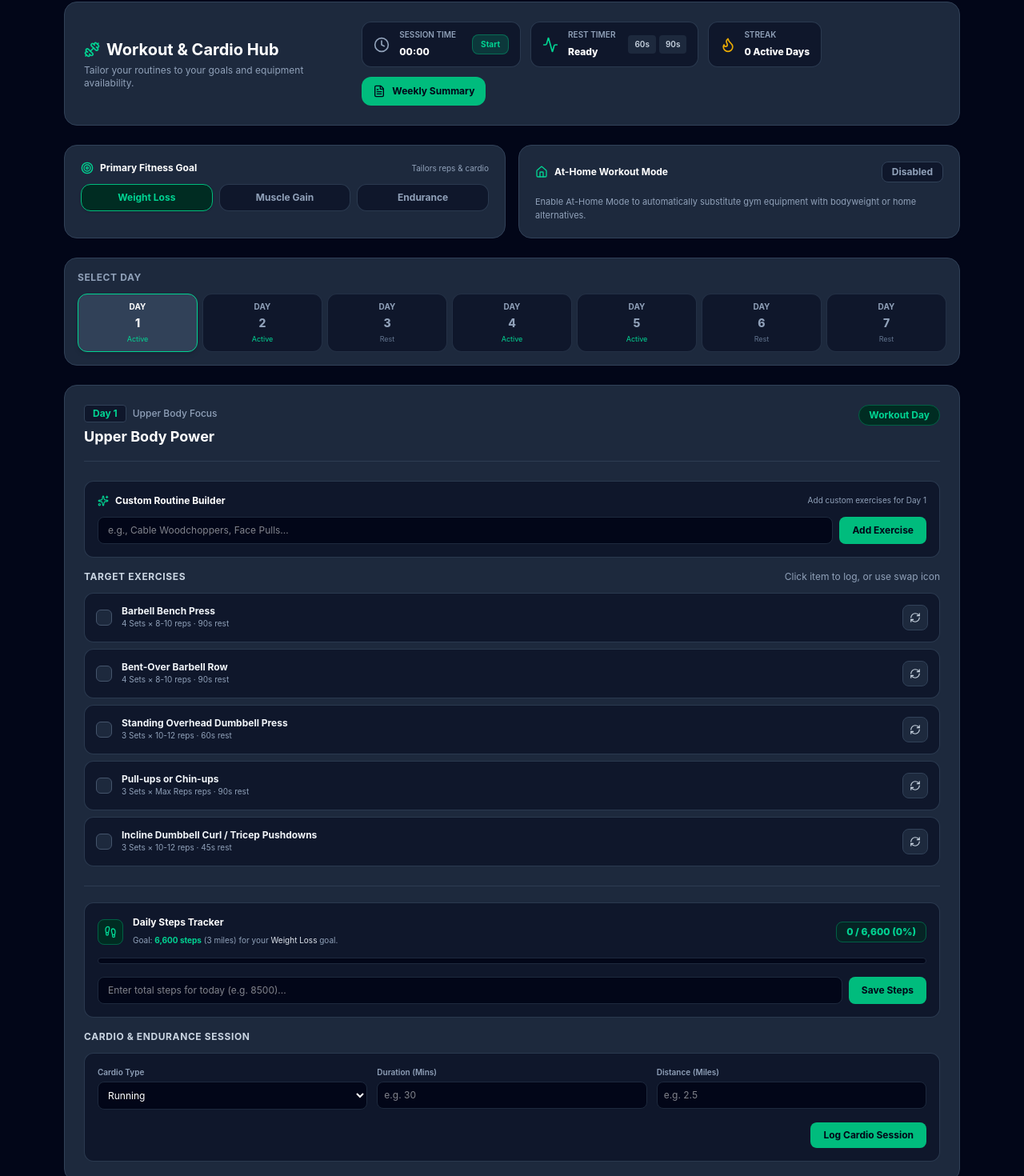
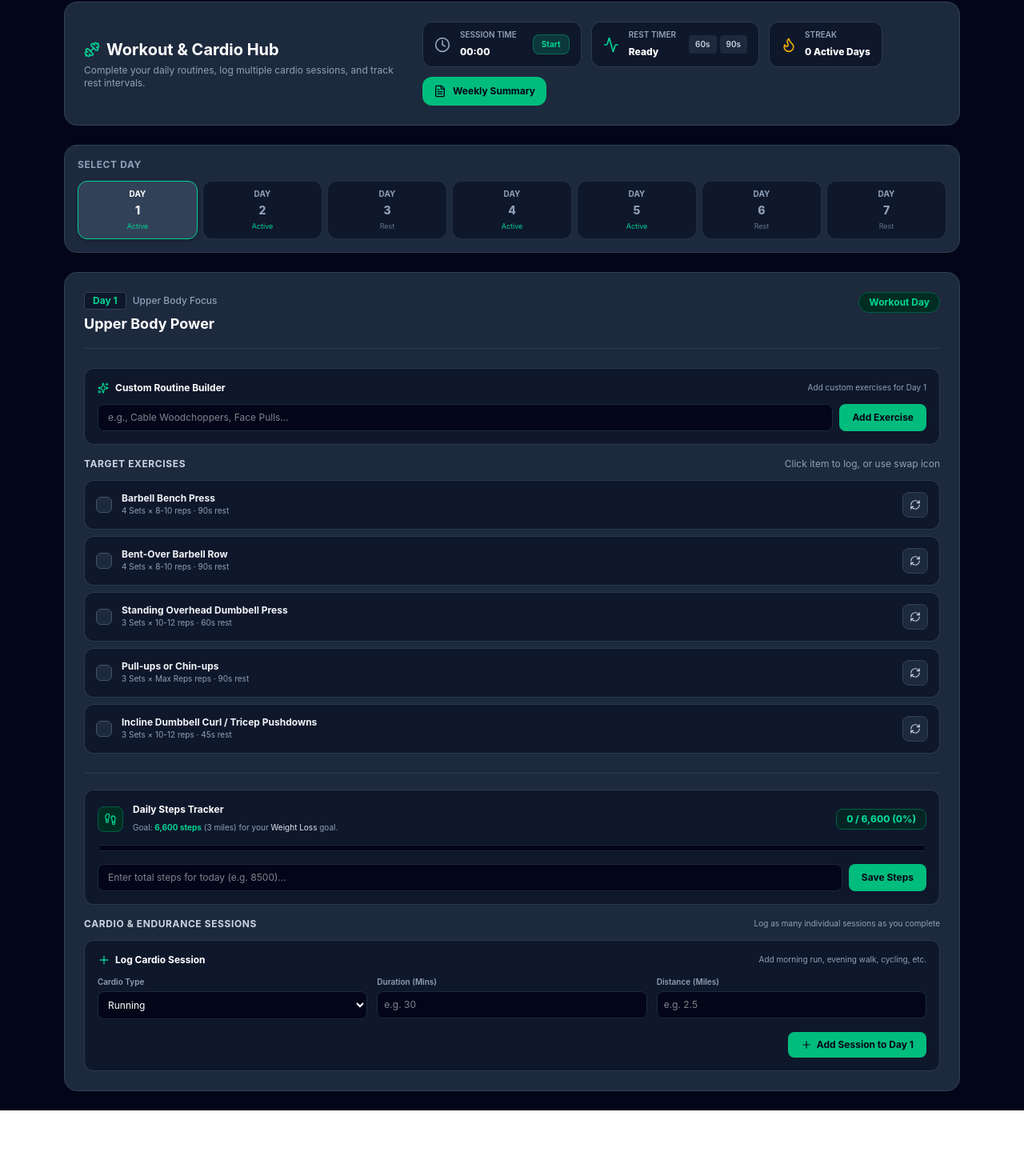
Before and after one commit to kbenson125/fitpulse, a React (Vite) app: page / in a window 1280 px wide. Shown: the part 87-1557 px from the top of the page at 80% size. After the commit the page ends 1475 px from the top, so only its background shows below. Built offline with nearby package versions, Linux system fonts and the light colour scheme.

Commit message:
moved fitness goal to profile settings to clean up dashboard

```diff
--- a/src/components/ProgressTracker.jsx
+++ b/src/components/ProgressTracker.jsx
@@ -36,9 +36,17 @@ export default function ProgressTracker({ profile = {}, setProfile }) {
     profile.targetDate || new Date(Date.now() + 60 * 24 * 60 * 60 * 1000).toISOString().split('T')[0]
   );
 
-  // Load weight logs strictly from profile/storage, defaulting to an EMPTY array (no hardcoded mock entries)
+  // Load weight logs strictly from profile/storage, defaulting to an EMPTY array
   const [weightLogs, setWeightLogs] = useState(() => {
     return profile.weightHistory || [];
+  });
+
+  // Fixed baseline weight anchor for steady weekly goals (locked to the first entry or initial profile weight)
+  const [baselineWeight, setBaselineWeight] = useState(() => {
+    if (profile.weightHistory && profile.weightHistory.length > 0) {
+      return profile.weightHistory[0].weight;
+    }
+    return profile.currentWeight || profile.startingWeight || 180;
   });
 
   // Sync log changes back to profile
@@ -56,16 +64,11 @@ export default function ProgressTracker({ profile = {}, setProfile }) {
     }
   };
 
-  // Determine actual start weight and current weight dynamically
-  const startWeight = useMemo(() => {
-    if (weightLogs.length > 0) return weightLogs[0].weight;
-    return profile.currentWeight || profile.startingWeight || 0;
-  }, [weightLogs, profile]);
-
+  // Determine actual current weight dynamically from latest log
   const currentWeight = useMemo(() => {
     if (weightLogs.length > 0) return weightLogs[weightLogs.length - 1].weight;
-    return profile.currentWeight || startWeight;
-  }, [weightLogs, profile, startWeight]);
+    return profile.currentWeight || baselineWeight;
+  }, [weightLogs, profile, baselineWeight]);
 
   // Add New Weight Entry
   const handleAddWeight = (e) => {
@@ -78,6 +81,12 @@ export default function ProgressTracker({ profile = {}, setProfile }) {
     };
 
     const updated = [...weightLogs, newLog].sort((a, b) => new Date(a.date) - new Date(b.date));
+
+    // If this is the very first log, update the baseline anchor
+    if (weightLogs.length === 0) {
+      setBaselineWeight(parseFloat(newWeight));
+    }
+
     updateLogs(updated);
     setNewWeight('');
   };
@@ -88,10 +97,10 @@ export default function ProgressTracker({ profile = {}, setProfile }) {
   };
 
   // -------------------------------------------------------------
-  // Milestone & Overall Progress Logic
+  // Milestone & Overall Progress Logic (Locked to Baseline)
   // -------------------------------------------------------------
   const milestoneAnalysis = useMemo(() => {
-    if (!currentWeight || !targetWeight) {
+    if (!baselineWeight || !targetWeight) {
       return {
         totalWeeks: 0,
         totalWeightToChange: 0,
@@ -111,8 +120,8 @@ export default function ProgressTracker({ profile = {}, setProfile }) {
     const totalDays = Math.max(1, Math.ceil(diffTime / (1000 * 60 * 60 * 24)));
     const totalWeeks = Math.max(1, Math.round(totalDays / 7));
 
-    const totalWeightToChange = startWeight ? startWeight - targetWeight : 0;
-    const weightChangeSoFar = startWeight ? startWeight - currentWeight : 0;
+    const totalWeightToChange = baselineWeight - targetWeight;
+    const weightChangeSoFar = baselineWeight - currentWeight;
     const totalRemaining = currentWeight - targetWeight;
 
     let progressPercent = 0;
@@ -120,7 +129,9 @@ export default function ProgressTracker({ profile = {}, setProfile }) {
       progressPercent = Math.min(100, Math.max(0, Math.round((weightChangeSoFar / totalWeightToChange) * 100)));
     }
 
-    const lbsPerWeek = Math.round((totalRemaining / totalWeeks) * 10) / 10;
+    // Steady weekly drop rate based on fixed baseline to goal target over total weeks
+    const totalPoundsToLose = baselineWeight - targetWeight;
+    const lbsPerWeek = Math.round((totalPoundsToLose / totalWeeks) * 10) / 10;
     const isSafePace = lbsPerWeek <= 2.0 && lbsPerWeek >= -2.0;
 
     const checkpoints = [];
@@ -128,7 +139,8 @@ export default function ProgressTracker({ profile = {}, setProfile }) {
       const milestoneDate = new Date();
       milestoneDate.setDate(today.getDate() + i * 7);
 
-      const targetForWeek = Math.round((currentWeight - (lbsPerWeek * i)) * 10) / 10;
+      // Fixed step-down from baseline weight each week
+      const targetForWeek = Math.round((baselineWeight - (lbsPerWeek * i)) * 10) / 10;
 
       checkpoints.push({
         weekNum: i,
@@ -150,7 +162,7 @@ export default function ProgressTracker({ profile = {}, setProfile }) {
       isSafePace,
       checkpoints
     };
-  }, [startWeight, currentWeight, targetWeight, targetDate]);
+  }, [baselineWeight, currentWeight, targetWeight, targetDate]);
 
   return (
     <section className="space-y-6">
@@ -161,15 +173,15 @@ export default function ProgressTracker({ profile = {}, setProfile }) {
             <h2 className="text-xl font-bold text-white flex items-center gap-2">
               <TrendingDown className="text-emerald-400 w-5 h-5" /> Weight & Goal Progress Tracker
             </h2>
-            <p className="text-xs text-slate-400">Log your weight entries to generate customized weekly milestones.</p>
+            <p className="text-xs text-slate-400">Log your weight entries against your fixed weekly milestone plan.</p>
           </div>
         </div>
 
         <div className="grid grid-cols-2 sm:grid-cols-4 gap-4 text-center">
           <div className="bg-slate-900 p-3 rounded-xl border border-slate-700/60">
-            <span className="text-xs text-slate-400 block">Starting Weight</span>
+            <span className="text-xs text-slate-400 block">Baseline Start</span>
             <span className="text-lg font-bold text-slate-300">
-              {startWeight ? `${startWeight} lbs` : 'Not Set'}
+              {baselineWeight ? `${baselineWeight} lbs` : 'Not Set'}
             </span>
           </div>
           <div className="bg-slate-900 p-3 rounded-xl border border-slate-700/60">
@@ -213,7 +225,7 @@ export default function ProgressTracker({ profile = {}, setProfile }) {
           </div>
 
           <div className="flex justify-between text-xs text-slate-400 font-medium px-1">
-            <span>Start: {startWeight ? `${startWeight} lbs` : '--'}</span>
+            <span>Baseline: {baselineWeight ? `${baselineWeight} lbs` : '--'}</span>
             <span className="text-amber-400 font-bold">
               {milestoneAnalysis.totalRemaining > 0
                 ? `${milestoneAnalysis.totalRemaining} lbs remaining`
@@ -390,7 +402,7 @@ export default function ProgressTracker({ profile = {}, setProfile }) {
             </h3>
             <p className="text-xs text-slate-400">
               {milestoneAnalysis.checkpoints.length > 0
-                ? `Break down your ${milestoneAnalysis.totalWeeks}-week journey into manageable weekly milestones.`
+                ? `Your steady roadmap from baseline to goal over ${milestoneAnalysis.totalWeeks} weeks.`
                 : 'Enter your target date and weight to calculate your weekly checkpoints.'}
             </p>
           </div>
@@ -438,9 +450,9 @@ export default function ProgressTracker({ profile = {}, setProfile }) {
                   </div>
 
                   <div className="text-[11px] text-slate-400 border-t border-slate-800 pt-2 flex justify-between">
-                    <span>Delta from start:</span>
+                    <span>Drop from baseline:</span>
                     <span className="font-semibold text-slate-200">
-                      -{startWeight ? (startWeight - checkpoint.suggestedWeight).toFixed(1) : 0} lbs
+                      -{baselineWeight ? (baselineWeight - checkpoint.suggestedWeight).toFixed(1) : 0} lbs
                     </span>
                   </div>
                 </div>
--- a/src/components/WorkoutSection.jsx
+++ b/src/components/WorkoutSection.jsx
@@ -14,7 +14,9 @@ import {
   Sparkles,
   ChevronRight,
   Home,
-  Footprints
+  Footprints,
+  Plus,
+  Trash2
 } from 'lucide-react';
 
 export default function WorkoutSection({ profile = {}, setProfile }) {
@@ -26,21 +28,24 @@ export default function WorkoutSection({ profile = {}, setProfile }) {
   const [swappedExercises, setSwappedExercises] = useState(() => profile?.swappedExercises || {});
   const [swapTarget, setSwapTarget] = useState(null);
   const [cardioLogs, setCardioLogs] = useState(() => profile?.cardioLogs || {});
+
+  // Updated cardio input and multi-session state supporting an array of cardio logs per day
   const [cardioInput, setCardioInput] = useState({ type: 'Running', duration: '', distance: '', steps: '' });
+
   const [mobilityLogs, setMobilityLogs] = useState(() => profile?.mobilityLogs || {});
   const [customExercises, setCustomExercises] = useState(() => profile?.customExercises || {});
   const [newExName, setNewExName] = useState('');
 
-  // At-Home Equipment & Fitness Goal States
-  const [isHomeMode, setIsHomeMode] = useState(() => profile?.isHomeMode || false);
-  const [availableEquipment, setAvailableEquipment] = useState(() => profile?.availableEquipment || {
+  // Read At-Home Equipment & Fitness Goal States directly from profile properties
+  const isHomeMode = profile?.isHomeMode || false;
+  const availableEquipment = profile?.availableEquipment || {
     dumbbells: true,
     resistanceBands: true,
     pullUpBar: false,
     barbell: false,
     bench: false
-  });
-  const [selectedGoal, setSelectedGoal] = useState(() => profile?.goal || 'weight_loss');
+  };
+  const selectedGoal = profile?.goal || 'weight_loss';
 
   // Active Workout & Rest Timer States
   const [workoutTimerRunning, setWorkoutTimerRunning] = useState(false);
@@ -96,26 +101,24 @@ export default function WorkoutSection({ profile = {}, setProfile }) {
     const nextMobility = updates.mobilityLogs !== undefined ? updates.mobilityLogs : mobilityLogs;
     const nextSwapped = updates.swappedExercises !== undefined ? updates.swappedExercises : swappedExercises;
     const nextCustom = updates.customExercises !== undefined ? updates.customExercises : customExercises;
-    const nextHomeMode = updates.isHomeMode !== undefined ? updates.isHomeMode : isHomeMode;
-    const nextEquipment = updates.availableEquipment !== undefined ? updates.availableEquipment : availableEquipment;
-    const nextGoal = updates.goal !== undefined ? updates.goal : selectedGoal;
 
     setCompletedExercises(nextCompleted);
     setCardioLogs(nextCardio);
     setMobilityLogs(nextMobility);
     setSwappedExercises(nextSwapped);
     setCustomExercises(nextCustom);
-    setIsHomeMode(nextHomeMode);
-    setAvailableEquipment(nextEquipment);
-    setSelectedGoal(nextGoal);
 
     if (setProfile) {
       const completedCount = Object.values(nextCompleted).filter(Boolean).length;
       let calories = completedCount * 35;
 
-      Object.values(nextCardio).forEach((log) => {
+      // Calculate active calories from multiple cardio sessions per day
+      Object.values(nextCardio).forEach((dayData) => {
+        const sessions = dayData?.sessions || [];
+        sessions.forEach((log) => {
           const rate = log.type === 'Running' ? 11 : log.type === 'Cycling' ? 9 : 7;
           calories += (log.duration || 30) * rate;
+        });
       });
 
       setProfile({
@@ -125,17 +128,9 @@ export default function WorkoutSection({ profile = {}, setProfile }) {
         mobilityLogs: nextMobility,
         swappedExercises: nextSwapped,
         customExercises: nextCustom,
-        isHomeMode: nextHomeMode,
-        availableEquipment: nextEquipment,
-        goal: nextGoal,
         totalActiveCalories: calories
       });
     }
-  };
-
-  const toggleEquipmentItem = (key) => {
-    const updated = { ...availableEquipment, [key]: !availableEquipment[key] };
-    updateWorkoutState({ availableEquipment: updated });
   };
 
   // Calculate dynamic daily cardio recommendation based on profile goals
@@ -564,33 +559,56 @@ export default function WorkoutSection({ profile = {}, setProfile }) {
     setSwapTarget(null);
   };
 
-  const handleSaveCardio = (e) => {
+  // Handlers for multiple cardio sessions per day
+  const handleAddCardioSession = (e) => {
     e.preventDefault();
     if (!cardioInput.duration && !cardioInput.distance) return;
-    const updatedCardio = {
-      ...cardioLogs,
-      [selectedDay]: {
+
+    const currentDayData = cardioLogs[selectedDay] || { sessions: [], steps: 0 };
+    const newSession = {
+      id: `cardio_${Date.now()}`,
       type: cardioInput.type,
       duration: parseFloat(cardioInput.duration) || 0,
       distance: parseFloat(cardioInput.distance) || 0,
-      }
     };
-    updateWorkoutState({ cardioLogs: updatedCardio });
+
+    const updatedDayData = {
+      ...currentDayData,
+      sessions: [...(currentDayData.sessions || []), newSession]
+    };
+
+    const updatedCardioLogs = {
+      ...cardioLogs,
+      [selectedDay]: updatedDayData
+    };
+
+    updateWorkoutState({ cardioLogs: updatedCardioLogs });
     setCardioInput({ type: 'Running', duration: '', distance: '', steps: cardioInput.steps });
   };
 
-  const handleRemoveCardio = () => {
-    const copy = { ...cardioLogs };
-    delete copy[selectedDay];
-    updateWorkoutState({ cardioLogs: copy });
+  const handleRemoveCardioSession = (sessionId) => {
+    const currentDayData = cardioLogs[selectedDay];
+    if (!currentDayData) return;
+
+    const updatedSessions = (currentDayData.sessions || []).filter(s => s.id !== sessionId);
+    const updatedCardioLogs = {
+      ...cardioLogs,
+      [selectedDay]: {
+        ...currentDayData,
+        sessions: updatedSessions
+      }
+    };
+
+    updateWorkoutState({ cardioLogs: updatedCardioLogs });
   };
 
   const handleSaveSteps = (e) => {
     e.preventDefault();
+    const currentDayData = cardioLogs[selectedDay] || { sessions: [], steps: 0 };
     const updatedCardio = {
       ...cardioLogs,
       [selectedDay]: {
-        ...(cardioLogs[selectedDay] || { type: 'Running', duration: 0, distance: 0 }),
+        ...currentDayData,
         steps: parseInt(cardioInput.steps, 10) || 0,
       }
     };
@@ -617,20 +635,16 @@ export default function WorkoutSection({ profile = {}, setProfile }) {
     });
   }, [rawExercises, isHomeMode, availableEquipment]);
 
-  const currentCardio = cardioLogs[selectedDay];
-  const loggedSteps = currentCardio?.steps || 0;
+  const currentCardioData = cardioLogs[selectedDay] || { sessions: [], steps: 0 };
+  const loggedSteps = currentCardioData.steps || 0;
   const stepProgressPercent = Math.min(Math.round((loggedSteps / cardioTarget.steps) * 100), 100);
 
   const completedWorkoutCount = Object.values(completedExercises).filter(Boolean).length;
-  const totalCardioLogged = Object.keys(cardioLogs).length;
+  const totalCardioLogged = Object.values(cardioLogs).reduce((acc, curr) => acc + (curr.sessions?.length || 0), 0);
   const currentStreak = Math.min(completedWorkoutCount + totalCardioLogged, 7);
 
   const totalStepsWeekly = useMemo(() => {
     return Object.values(cardioLogs).reduce((acc, curr) => acc + (curr.steps || 0), 0);
-  }, [cardioLogs]);
-
-  const totalMilesWeekly = useMemo(() => {
-    return Object.values(cardioLogs).reduce((acc, curr) => acc + (curr.distance || 0), 0).toFixed(1);
   }, [cardioLogs]);
 
   return (
@@ -642,7 +656,7 @@ export default function WorkoutSection({ profile = {}, setProfile }) {
             <Dumbbell className="text-emerald-400 w-5 h-5" /> Workout & Cardio Hub
           </h2>
           <p className="text-xs text-slate-400 mt-1">
-            Tailor your routines to your goals and equipment availability.
+            Complete your daily routines, log multiple cardio sessions, and track rest intervals.
           </p>
         </div>
 
@@ -705,92 +719,6 @@ export default function WorkoutSection({ profile = {}, setProfile }) {
           >
             <FileText className="w-4 h-4" /> Weekly Summary
           </button>
-        </div>
-      </div>
-
-      {/* Fitness Goals & At-Home Mode Configuration Panel */}
-      <div className="grid grid-cols-1 lg:grid-cols-2 gap-4">
-        {/* Fitness Goal Selector */}
-        <div className="bg-slate-800 p-5 rounded-2xl border border-slate-700 space-y-3">
-          <div className="flex items-center justify-between">
-            <span className="text-xs font-bold text-white flex items-center gap-2">
-              <Target className="w-4 h-4 text-emerald-400" /> Primary Fitness Goal
-            </span>
-            <span className="text-[10px] text-slate-400">Tailors reps & cardio</span>
-          </div>
-
-          <div className="grid grid-cols-3 gap-2">
-            {[
-              { id: 'weight_loss', label: 'Weight Loss' },
-              { id: 'muscle_gain', label: 'Muscle Gain' },
-              { id: 'endurance', label: 'Endurance' }
-            ].map((goal) => (
-              <button
-                key={goal.id}
-                onClick={() => updateWorkoutState({ goal: goal.id })}
-                className={`py-2 px-3 rounded-xl text-xs font-bold border transition cursor-pointer text-center ${
-                  selectedGoal === goal.id
-                    ? 'bg-emerald-950 border-emerald-500 text-emerald-400 shadow-sm'
-                    : 'bg-slate-900 border-slate-700/80 text-slate-400 hover:text-slate-200'
-                }`}
-              >
-                {goal.label}
-              </button>
-            ))}
-          </div>
-        </div>
-
-        {/* At-Home Mode & Equipment Selector */}
-        <div className="bg-slate-800 p-5 rounded-2xl border border-slate-700 space-y-3">
-          <div className="flex items-center justify-between">
-            <div className="flex items-center gap-2">
-              <Home className="w-4 h-4 text-emerald-400" />
-              <span className="text-xs font-bold text-white">At-Home Workout Mode</span>
-            </div>
-            <button
-              onClick={() => updateWorkoutState({ isHomeMode: !isHomeMode })}
-              className={`px-3 py-1 rounded-lg text-xs font-bold transition cursor-pointer border ${
-                isHomeMode
-                  ? 'bg-emerald-500 text-slate-950 border-emerald-400'
-                  : 'bg-slate-900 text-slate-400 border-slate-700'
-              }`}
-            >
-              {isHomeMode ? 'Enabled' : 'Disabled'}
-            </button>
-          </div>
-
-          {isHomeMode ? (
-            <div className="space-y-2 pt-1">
-              <span className="text-[10px] font-semibold text-slate-400 block uppercase">Select Available Equipment:</span>
-              <div className="flex flex-wrap gap-2">
-                {[
-                  { key: 'dumbbells', label: 'Dumbbells' },
-                  { key: 'resistanceBands', label: 'Resistance Bands' },
-                  { key: 'pullUpBar', label: 'Pull-up Bar' },
-                  { key: 'barbell', label: 'Barbell / Rack' }
-                ].map((item) => {
-                  const active = availableEquipment[item.key];
-                  return (
-                    <button
-                      key={item.key}
-                      onClick={() => toggleEquipmentItem(item.key)}
-                      className={`px-2.5 py-1 rounded-lg text-[11px] font-semibold border transition cursor-pointer ${
-                        active
-                          ? 'bg-slate-900 border-emerald-500/60 text-emerald-400'
-                          : 'bg-slate-950 border-slate-800 text-slate-500'
-                      }`}
-                    >
-                      {active ? '✓ ' : '+ '}{item.label}
-                    </button>
-                  );
-                })}
-              </div>
-            </div>
-          ) : (
-            <p className="text-[11px] text-slate-400 pt-1">
-              Enable At-Home Mode to automatically substitute gym equipment with bodyweight or home alternatives.
-            </p>
-          )}
         </div>
       </div>
 
@@ -986,7 +914,7 @@ export default function WorkoutSection({ profile = {}, setProfile }) {
           </div>
         )}
 
-        {/* Daily Steps Input & Original Cardio Section */}
+        {/* Daily Steps Input & Multi-Session Cardio Section */}
         <div className="border-t border-slate-700/80 pt-5 space-y-4">
           {/* Daily Total Steps Tracker */}
           <div className="bg-slate-900 border border-slate-700/80 p-4 rounded-xl space-y-3">
@@ -1031,39 +959,55 @@ export default function WorkoutSection({ profile = {}, setProfile }) {
             </form>
           </div>
 
-          {/* Original Cardio Log Section */}
+          {/* Multi-Session Cardio & Endurance Section */}
           <div className="space-y-3">
             <div className="flex justify-between items-center">
-              <span className="text-xs font-bold text-slate-300 uppercase tracking-wider">Cardio & Endurance Session</span>
-              {currentCardio && (
-                <button
-                  onClick={handleRemoveCardio}
-                  className="text-[11px] text-red-400 hover:underline cursor-pointer"
-                >
-                  Clear Cardio Log
-                </button>
-              )}
+              <span className="text-xs font-bold text-slate-300 uppercase tracking-wider">Cardio & Endurance Sessions</span>
+              <span className="text-[10px] text-slate-400">Log as many individual sessions as you complete</span>
             </div>
 
-            {currentCardio && currentCardio.duration ? (
-              <div className="bg-slate-900 border border-emerald-500/30 p-4 rounded-xl flex items-center justify-between">
+            {/* List of Logged Cardio Sessions for this Day */}
+            {currentCardioData.sessions && currentCardioData.sessions.length > 0 && (
+              <div className="space-y-2">
+                {currentCardioData.sessions.map((session) => (
+                  <div key={session.id} className="bg-slate-900 border border-emerald-500/30 p-3.5 rounded-xl flex items-center justify-between">
                     <div className="flex items-center gap-3">
                       <div className="w-8 h-8 rounded-lg bg-emerald-950 border border-emerald-800 flex items-center justify-center text-emerald-400">
                         <Flame className="w-4 h-4" />
                       </div>
                       <div>
-                    <span className="text-xs font-bold text-white block">{currentCardio.type} Session Logged</span>
+                        <span className="text-xs font-bold text-white block">{session.type} Session</span>
                         <span className="text-[10px] text-slate-400">
-                      {currentCardio.duration} mins {currentCardio.distance > 0 ? `· ${currentCardio.distance} miles` : ''}
+                          {session.duration} mins {session.distance > 0 ? `· ${session.distance} miles` : ''}
                         </span>
                       </div>
                     </div>
+                    <div className="flex items-center gap-3">
                       <span className="text-xs bg-emerald-950 text-emerald-400 font-bold px-2.5 py-1 rounded-lg border border-emerald-800">
                         Logged ✓
                       </span>
+                      <button
+                        onClick={() => handleRemoveCardioSession(session.id)}
+                        className="p-1.5 text-slate-400 hover:text-red-400 rounded-lg hover:bg-slate-800 transition cursor-pointer"
+                        title="Remove Session"
+                      >
+                        <Trash2 className="w-4 h-4" />
+                      </button>
                     </div>
-            ) : (
-              <form onSubmit={handleSaveCardio} className="bg-slate-900 border border-slate-700/80 p-4 rounded-xl space-y-3">
+                  </div>
+                ))}
+              </div>
+            )}
+
+            {/* Form to Add New Cardio Session */}
+            <form onSubmit={handleAddCardioSession} className="bg-slate-900 border border-slate-700/80 p-4 rounded-xl space-y-3">
+              <div className="flex items-center justify-between">
+                <span className="text-xs font-bold text-white flex items-center gap-1.5">
+                  <Plus className="w-4 h-4 text-emerald-400" /> Log Cardio Session
+                </span>
+                <span className="text-[10px] text-slate-400">Add morning run, evening walk, cycling, etc.</span>
+              </div>
+
               <div className="grid grid-cols-1 sm:grid-cols-3 gap-3">
                 <div>
                   <label className="text-[10px] font-semibold text-slate-400 block mb-1">Cardio Type</label>
@@ -1105,13 +1049,12 @@ export default function WorkoutSection({ profile = {}, setProfile }) {
               <div className="flex justify-end pt-1">
                 <button
                   type="submit"
-                    className="bg-emerald-500 hover:bg-emerald-400 text-slate-950 font-bold px-4 py-2 rounded-lg text-xs transition cursor-pointer"
+                  className="bg-emerald-500 hover:bg-emerald-400 text-slate-950 font-bold px-4 py-2 rounded-lg text-xs transition cursor-pointer flex items-center gap-1.5"
                 >
-                    Log Cardio Session
+                  <Plus className="w-3.5 h-3.5" /> Add Session to Day {selectedDay}
                 </button>
               </div>
             </form>
-            )}
           </div>
         </div>
       </div>
```
Also changed, not shown: src/App.jsx (+42 -6 lines). Lines whose indentation alone changed are shown as unchanged.
